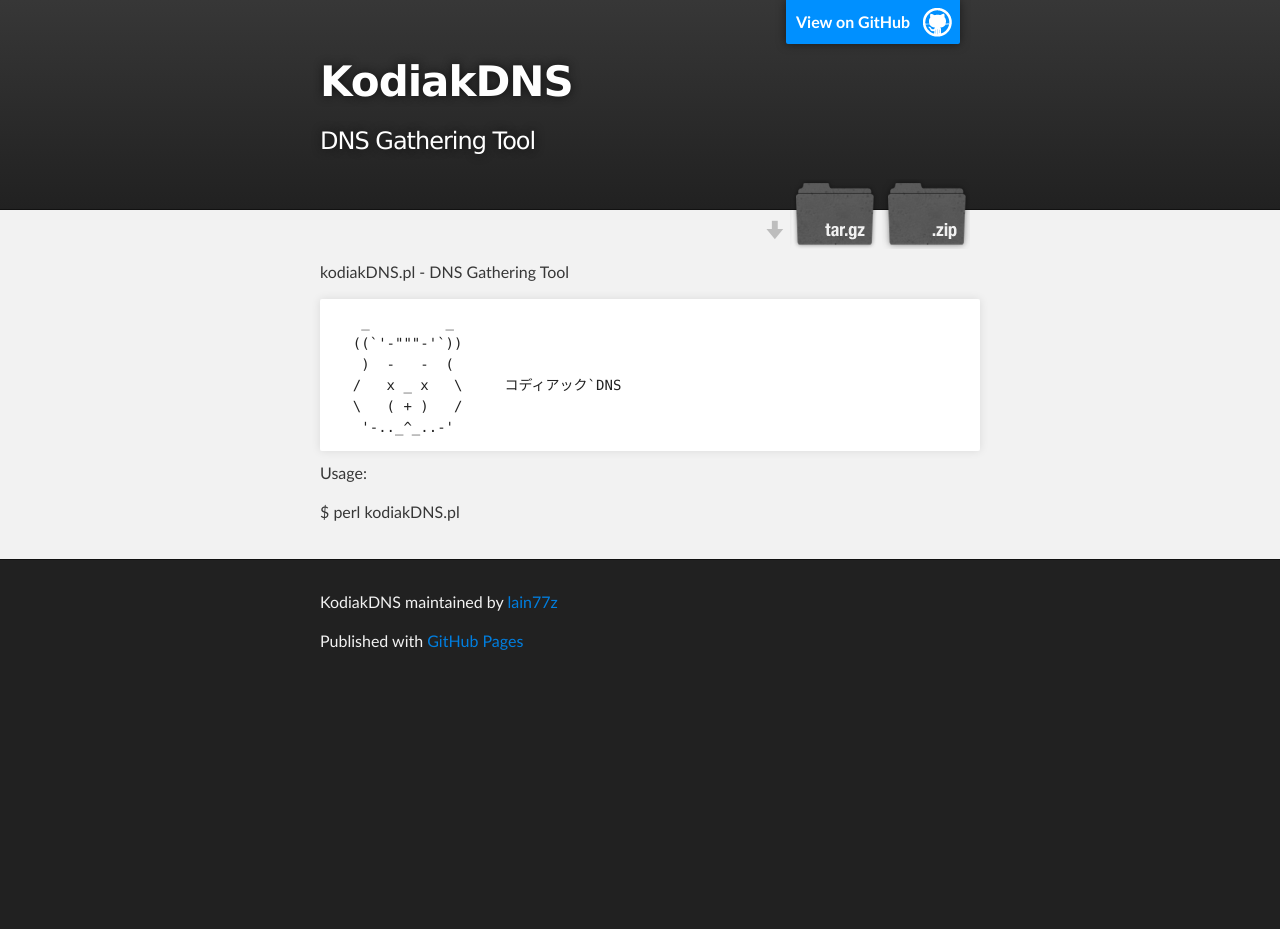
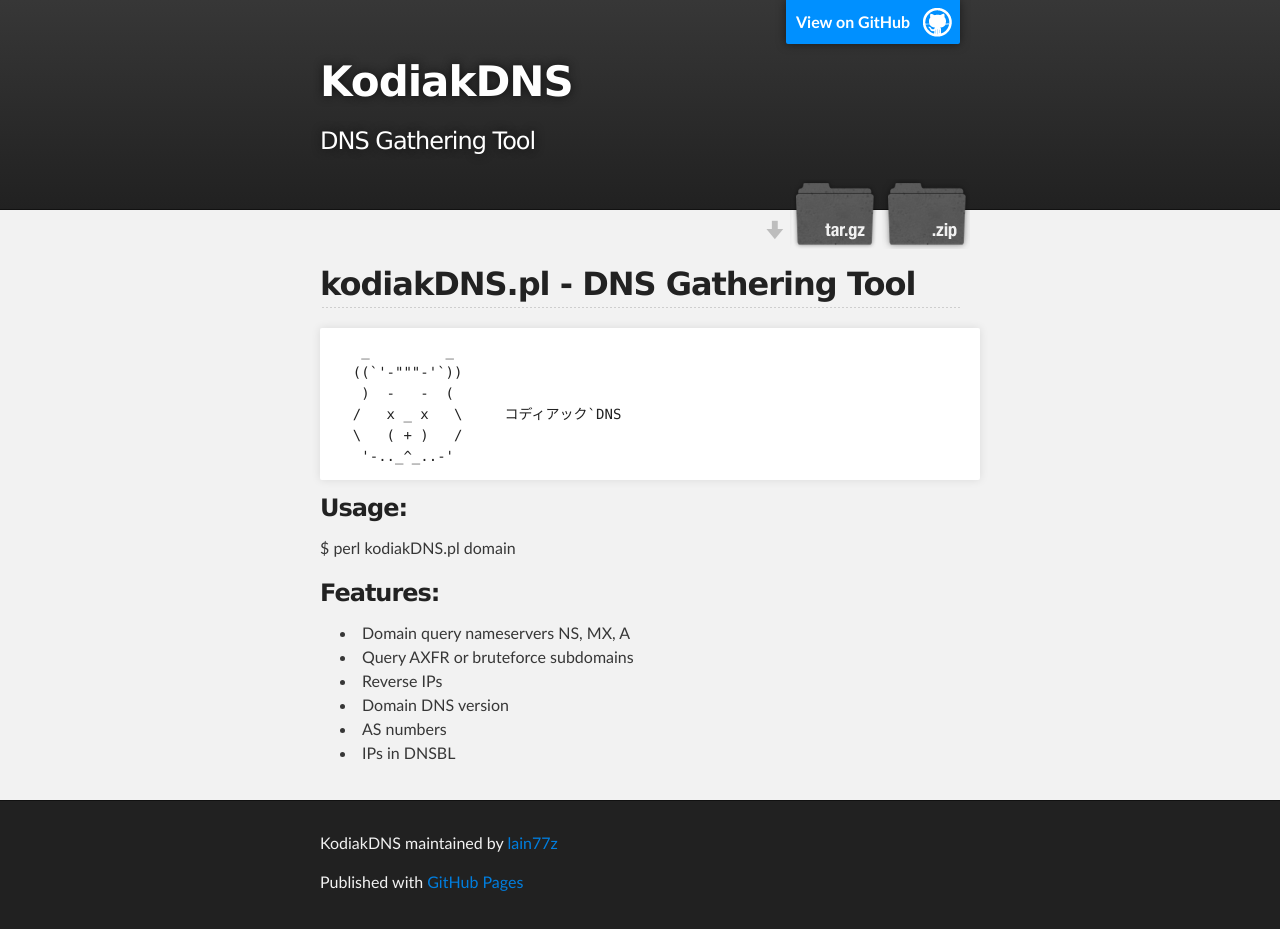
Before and after one commit to laincode/kodiakDNS, a plain HTML site: page index.html in a window 1280 px wide. Before the commit the page ends 800 px from the top, so only its background shows below. Drawn offline with Linux system fonts and the light colour scheme.

```diff
--- a/index.html
+++ b/index.html
@@ -31,7 +31,7 @@
     <!-- MAIN CONTENT -->
     <div id="main_content_wrap" class="outer">
       <section id="main_content" class="inner">
-        <p>kodiakDNS.pl - DNS Gathering Tool</p>
+        <h2>kodiakDNS.pl - DNS Gathering Tool</h2>
 
 <pre><code>   _         _
   ((`'-"""-'`))
@@ -41,9 +41,20 @@
    '-.._^_..-'
 </code></pre>
 
-<p>Usage:</p>
+<h3>Usage:</h3>
 
-<p>$ perl kodiakDNS.pl </p>
+<p>$ perl kodiakDNS.pl domain</p>
+
+<h3>Features:</h3>
+
+<ul>
+<li>Domain query nameservers NS, MX, A</li>
+<li>Query AXFR or bruteforce subdomains</li>
+<li>Reverse IPs</li>
+<li>Domain DNS version</li>
+<li>AS numbers</li>
+<li>IPs in DNSBL</li>
+</ul>
       </section>
     </div>
 
--- a/params.json
+++ b/params.json
@@ -1 +1 @@
-{"name":"KodiakDNS","tagline":"DNS Gathering Tool","body":" kodiakDNS.pl - DNS Gathering Tool\r\n\r\n       _         _  \r\n      ((`'-\"\"\"-'`)) \r\n       )  -   -  (\r\n      /   x _ x   \\     コディアック`DNS\r\n      \\   ( + )   /\r\n       '-.._^_..-'\r\n \r\n\r\nUsage:\r\n\r\n   $ perl kodiakDNS.pl <domain>\r\n\r\n\r\n","google":"","note":"Don't delete this file! It's used internally to help with page regeneration."}
+{"name":"KodiakDNS","tagline":"DNS Gathering Tool","body":"##  kodiakDNS.pl - DNS Gathering Tool\r\n\r\n       _         _  \r\n      ((`'-\"\"\"-'`)) \r\n       )  -   -  (\r\n      /   x _ x   \\     コディアック`DNS\r\n      \\   ( + )   /\r\n       '-.._^_..-'\r\n \r\n\r\n### Usage:\r\n\r\n   $ perl kodiakDNS.pl domain\r\n\r\n\r\n### Features:\r\n\r\n* Domain query nameservers NS, MX, A\r\n* Query AXFR or bruteforce subdomains\r\n* Reverse IPs\r\n* Domain DNS version\r\n* AS numbers\r\n* IPs in DNSBL\r\n\r\n","google":"","note":"Don't delete this file! It's used internally to help with page regeneration."}
```
